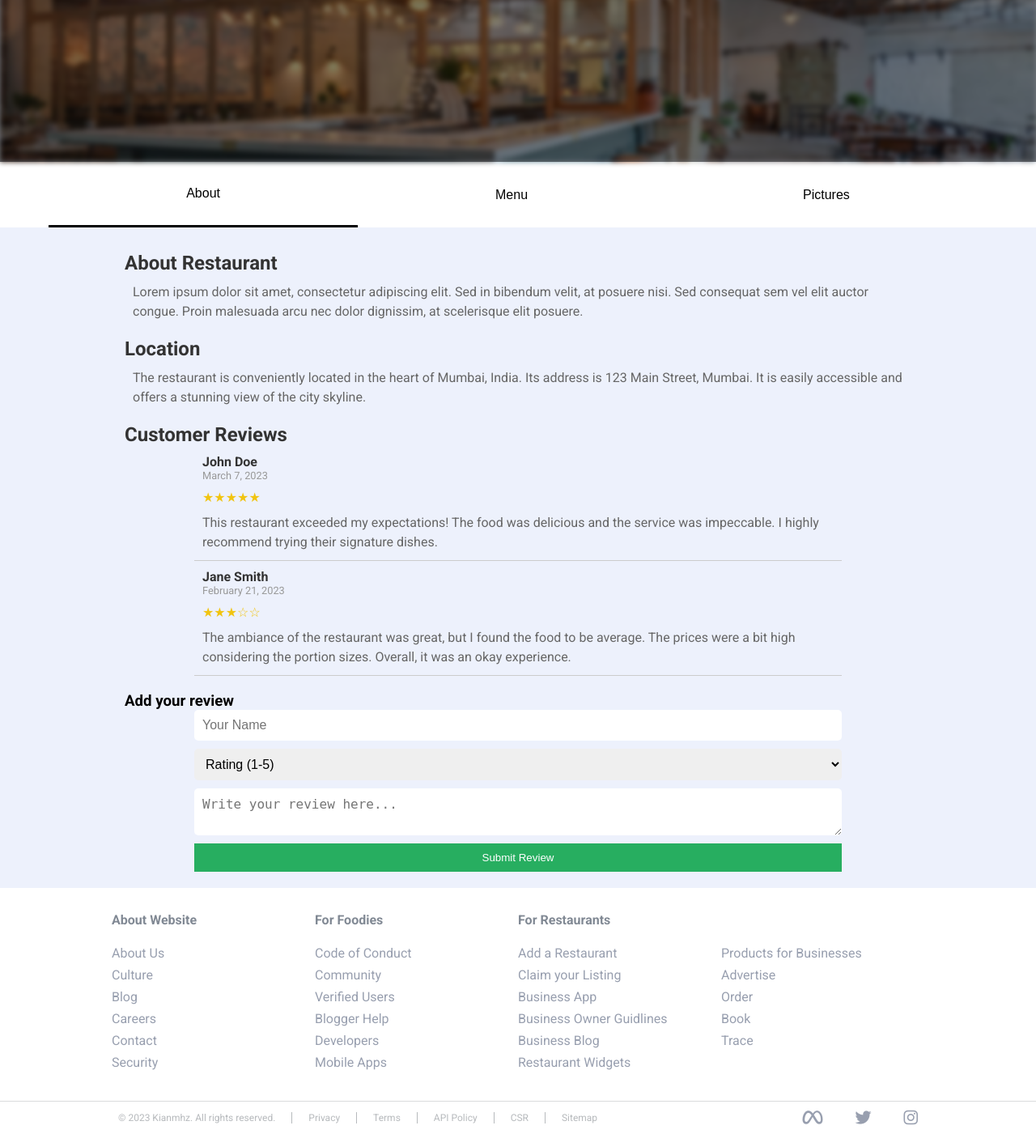
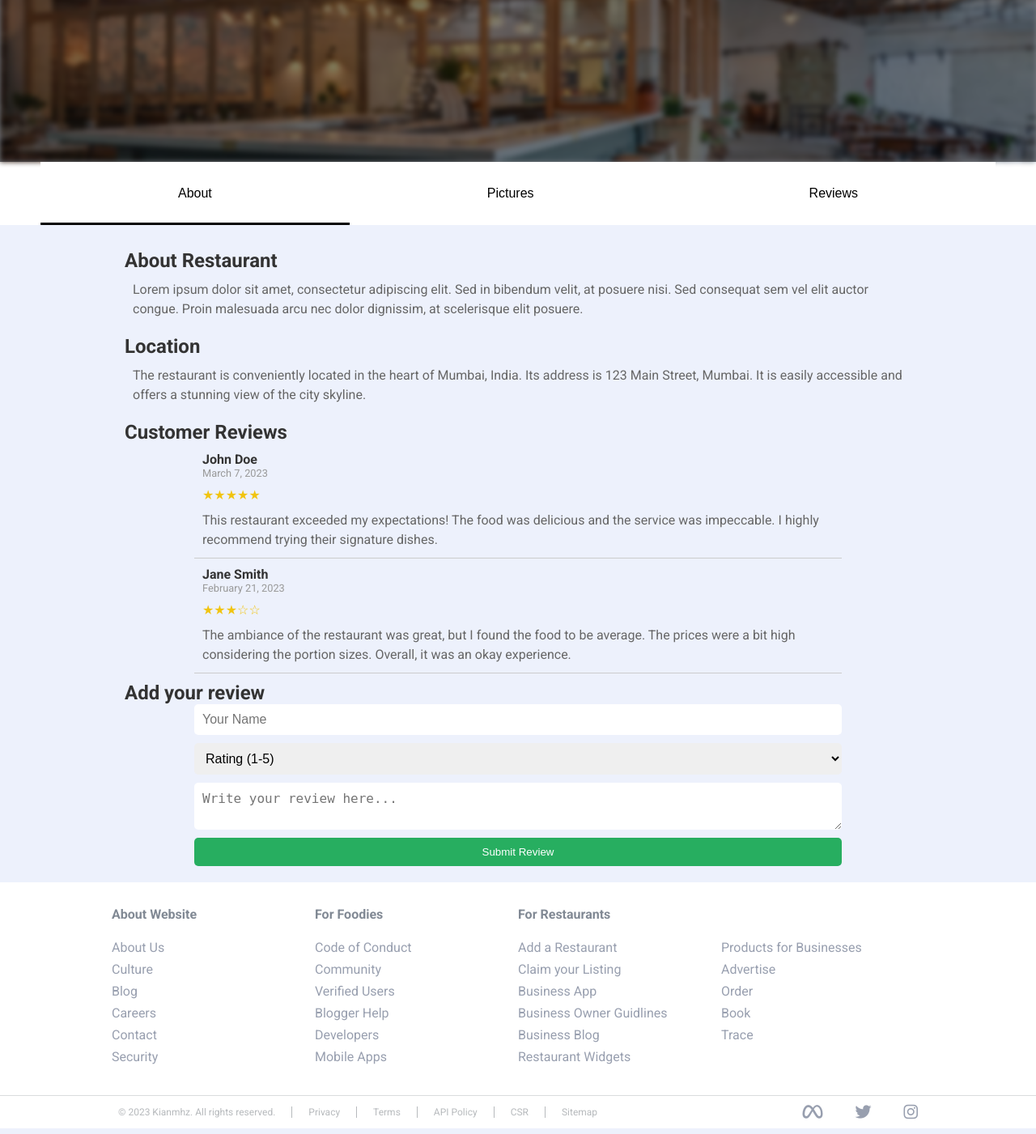
Before and after one commit to Kianmhz/Dine-Discover, a Django app: page /info/ in a window 1280 px wide. Shown: the part 370-1771 px from the top of the page at 81% size. Run offline with Django 4.2, Linux system fonts and the light colour scheme; the visitor is signed in with stand-in values (Sample User, id 1); some libraries are stand-ins or nearby versions.

Commit message:
Added switching between tabs feature in info.html

```diff
--- a/main/views.py
+++ b/main/views.py
@@ -46,7 +46,8 @@ def resetPassPage(request):
 
 
 def infoPage(request):
-    context = {}
+    user = request.user
+    context = {'user': user}
     return render(request, "main/info.html", context)
 
 
--- a/static/style/infopage.css
+++ b/static/style/infopage.css
@@ -4,7 +4,6 @@
 }
 .info{
     display: flex;
-    width: 100%;
     justify-content: center;
     padding: 20px;
 }
@@ -49,11 +48,56 @@
     line-height: 1.5;
 }
 
-/* Add Review Form */
-.info .reviews-section .add-review h3 {
-    margin-top: 20px;
+.tab {
+    display: flex;
+    justify-content: center;
+    background: white;
 }
 
+.tab .container {
+    display: flex;
+    justify-content: center;
+}
+
+.tab-button {
+    background: white;
+    padding: 30px 170px;
+    color: black;
+    border: none;
+    cursor: pointer;
+    font-size: 16px;
+    outline: none;
+    position: relative;
+    transition: color 0.3s ease-in-out;
+    transition: 0.3s;
+}
+
+.tab-button::after {
+    content: '';
+    display: block;
+    height: 3px;
+    width: 100%;
+    background: black;
+    transition: all 0.3s ease-in-out;
+    position: absolute;
+    bottom: 0;
+    left: 50%;
+    transform: translateX(-50%) scaleX(0);
+}
+
+.tab-button:hover {
+    transition: 0.3s;
+    background: #f8f8f8;
+}
+
+.tab-button.active {
+    color: black;
+}
+
+.tab-button.active::after {
+    transform: translateX(-50%) scaleX(1);
+}
+/* Add Review Form */
 .info .reviews-section .review-form {
     display: flex;
     flex-direction: column;
@@ -75,39 +119,10 @@
 .info .reviews-section .review-form button.submit-review {
     background-color: #27ae60;
     color: white;
+    border-radius: 5px;
     padding: 10px;
     cursor: pointer;
     border: none;
-}
-.tab {
-    display: flex;
-    justify-content: center;
-    background: white;
-}
-
-.tab .container {
-    display: flex;
-    justify-content: center;
-}
-
-.tab-button {
-    background: white;
-    padding: 30px 170px;
-    color: black;
-    border: none;
-    cursor: pointer;
-    transition: 0.3s;
-    font-size: 16px;
-    outline: none;
-}
-
-.tab-button:hover {
-    background: #f8f8f8;
-}
-
-.tab-button.active {
-    border-bottom: 3px solid black;
-    color: black;
 }
 
 /* Add restaurant page */
--- a/static/style/style.css
+++ b/static/style/style.css
@@ -44,16 +44,6 @@ header .container {
     align-items: center;
     font-weight: bold;
 }
-
-.joinus-button {
-    padding:10px 40px;
-    background: white;
-    border-width: 1px;
-    border-style: solid;
-    border-color: rgb(204, 204, 204);
-    cursor: pointer;
-    transition: 0.5s;
-}
 .logo {
     background: #5e58f8;
     color: white;
@@ -77,6 +67,15 @@ header .container {
     border-bottom: 20px solid transparent;
     transform: rotate(90deg);
     position: absolute;
+}
+.joinus-button {
+    padding:10px 40px;
+    background: white;
+    border-width: 1px;
+    border-style: solid;
+    border-color: rgb(204, 204, 204);
+    cursor: pointer;
+    transition: 0.5s;
 }
 .joinus-button:hover {
     background-color: #f8f8f8;
--- a/templates/main/base.html
+++ b/templates/main/base.html
@@ -3,6 +3,7 @@
 <html lang="en">
 <head>
     <script src="https://kit.fontawesome.com/bc8482cdd5.js" crossorigin="anonymous"></script>
+    <script src="{% static 'js/scripts.js' %}"></script>
     <link rel="stylesheet" href="{% static 'style/style.css' %}">
     {% block style %}
     {% endblock style %}
--- a/templates/main/info.html
+++ b/templates/main/info.html
@@ -20,12 +20,12 @@ info page
     </div>
     <div class="tab">
         <div class="container">
-            <button class="tab-button active">About</button>
-            <button class="tab-button">Menu</button>
-            <button class="tab-button">Pictures</button>
+            <button class="tab-button active" onclick="changeTab('about')">About</button>
+            <button class="tab-button" onclick="changeTab('pictures')">Pictures</button>
+            <button class="tab-button" onclick="changeTab('reviews')">Reviews</button>
         </div>
     </div>
-    <div class="info">
+    <div id="about" class="info">
         <div class="container">
             <h2>About Restaurant</h2>
             <div class="restaurant-description">
@@ -55,9 +55,9 @@ info page
                         <p>The ambiance of the restaurant was great, but I found the food to be average. The prices were a bit high considering the portion sizes. Overall, it was an okay experience.</p>
                     </div>
                 </div>
-
+                {% if user.is_authenticated %}
                 <div class="add-review">
-                    <h3>Add your review</h3>
+                    <h2>Add your review</h2>
                     <form class="review-form">
                         <input type="text" name="review-author" placeholder="Your Name" required>
                         <select name="review-rating" required>
@@ -70,9 +70,69 @@ info page
                         </select>
                         <textarea name="review-content" placeholder="Write your review here..." required></textarea>
                         <button type="submit" class="submit-review">Submit Review</button>
+                    {% endif %}
                     </form>
                 </div>
             </div>
         </div>
     </div>
+    <div id="pictures" class="info" style="display: none;">
+        <div class="container">
+        </div>
+    </div>
+    <div id="reviews" class="info" style="display: none;">
+        <div class="container">
+            <div class="reviews-section">
+                <div class="review">
+                    <div class="review-author">John Doe</div>
+                    <div class="review-date">March 7, 2023</div>
+                    <div class="review-rating">★★★★★</div>
+                    <div class="review-content">
+                        <p>This restaurant exceeded my expectations! The food was delicious and the service was impeccable. I highly recommend trying their signature dishes.</p>
+                    </div>
+                </div>
+                <div class="review">
+                    <div class="review-author">Jane Smith</div>
+                    <div class="review-date">February 21, 2023</div>
+                    <div class="review-rating">★★★☆☆</div>
+                    <div class="review-content">
+                        <p>The ambiance of the restaurant was great, but I found the food to be average. The prices were a bit high considering the portion sizes. Overall, it was an okay experience.</p>
+                    </div>
+                </div>
+                <div class="review">
+                    <div class="review-author">John Doe</div>
+                    <div class="review-date">March 7, 2023</div>
+                    <div class="review-rating">★★★★★</div>
+                    <div class="review-content">
+                        <p>This restaurant exceeded my expectations! The food was delicious and the service was impeccable. I highly recommend trying their signature dishes.</p>
+                    </div>
+                </div>
+                <div class="review">
+                    <div class="review-author">Jane Smith</div>
+                    <div class="review-date">February 21, 2023</div>
+                    <div class="review-rating">★★★☆☆</div>
+                    <div class="review-content">
+                        <p>The ambiance of the restaurant was great, but I found the food to be average. The prices were a bit high considering the portion sizes. Overall, it was an okay experience.</p>
+                    </div>
+                </div>
+            </div>
+        </div>
+    </div>
+
+    <script>
+        function changeTab(tabName) {
+            var infoElements = document.getElementsByClassName('info');
+            for (var i = 0; i < infoElements.length; i++) {
+                infoElements[i].style.display = "none";
+            }
+
+            var tabButtons = document.getElementsByClassName('tab-button');
+            for (var i = 0; i < tabButtons.length; i++) {
+                tabButtons[i].classList.remove("active");
+            }
+
+            document.getElementById(tabName).style.display = "flex";
+            event.currentTarget.classList.add("active");
+        }
+        </script>
 {% endblock content %}
```
Also changed, not shown: static/js/script.js (added).
